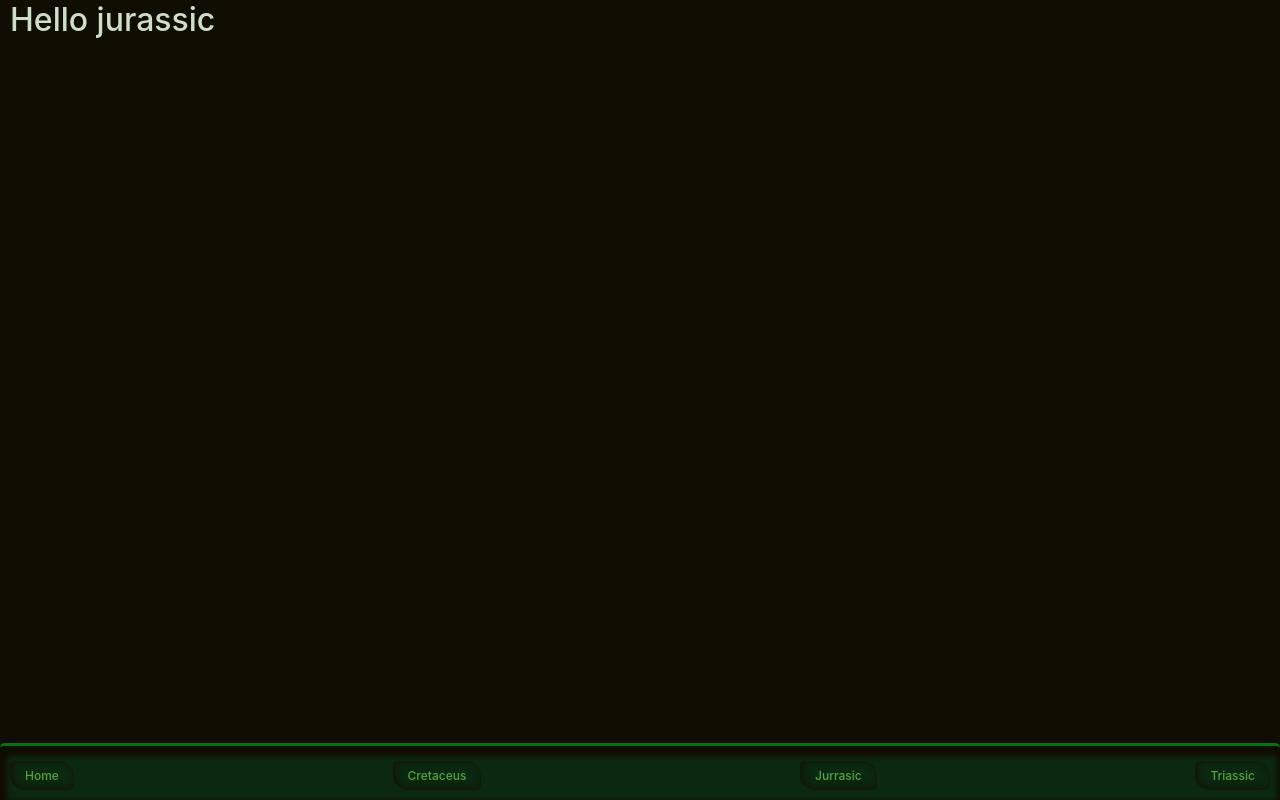
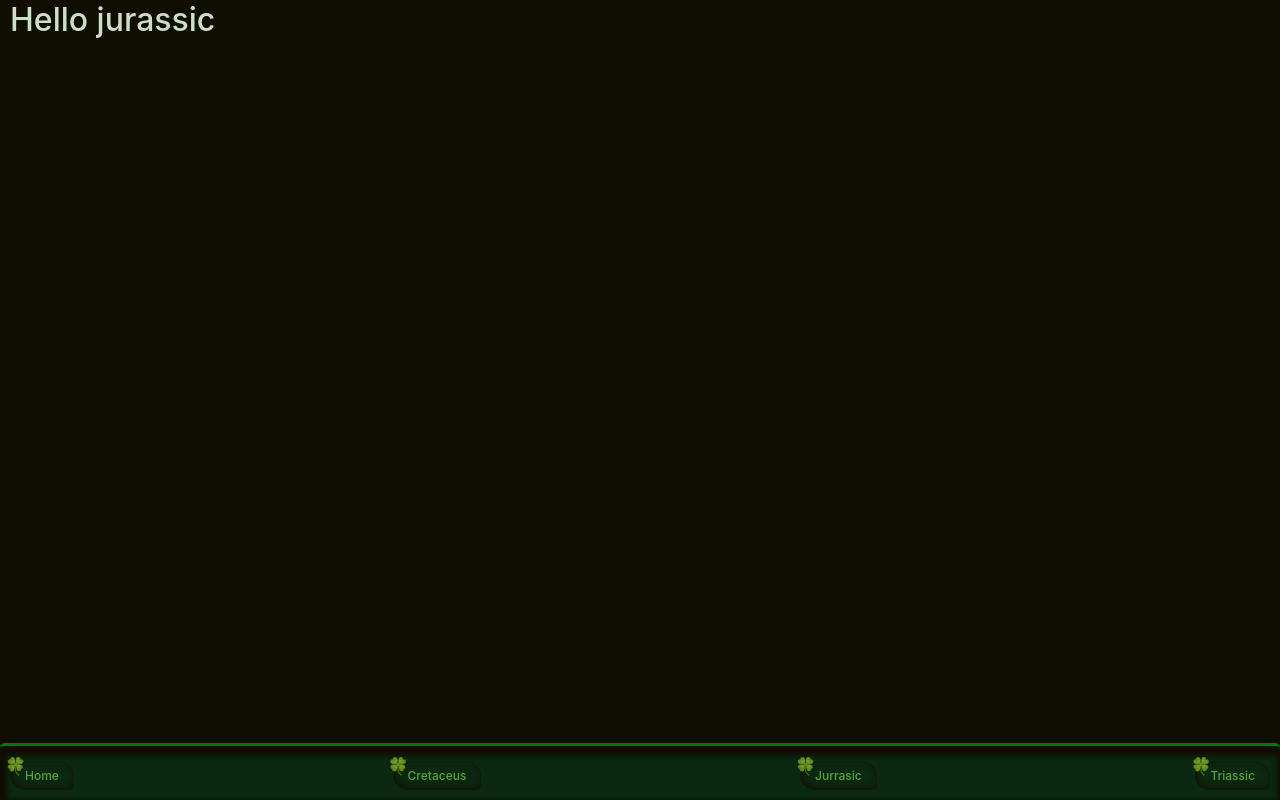
Before and after one commit to fridfn/ensiklopedia-website, a React (Vite) app: page /jurassic in a window 1280 px wide. Built offline with nearby package versions, Linux system fonts and the light colour scheme.

Commit message:
menambahkan detail pages dan testing di hp yang baru di reset :(

```diff
--- a/src/components/layout/Sidebar.jsx
+++ b/src/components/layout/Sidebar.jsx
@@ -3,7 +3,7 @@ import withToggleActive from '@/features/utils/withToggleActive';
 import mainIcon from '@/assets/icon/dinosaurus.png';
 import properties from '@/features/property/metadata.js';
 
-const Sidebar = ({isActive, toggleActive})=> {
+const Sidebar = ({ isActive, toggleActive }) => {
   const { sidebar } = properties;
 
   const sidebarItems = sidebar.name.map((name, index) => {
--- a/src/styles/App.scss
+++ b/src/styles/App.scss
@@ -174,10 +174,27 @@
 
 .navbar .wrapper .items {
  padding: 7px 15px;
+ position: relative;
  border-radius: 5px 15px 5px;
  transition: all .3s ease-in-out;
  background-color: $secondary-cards;
  box-shadow: inset 1px -1px 7px 1px $primary-bg;
+}
+
+.navbar .wrapper .items:before, .section-items .items .text-info:before {
+ opacity: .8;
+ content: '🍀';
+ font-size: 17px;
+ position: absolute;
+}
+
+.items .text-info:before {
+
+}
+
+.navbar .wrapper .items:before, .section-items .items .text-info:before {
+ left: -5px;
+ top: -5px;
 }
 
 .navbar .wrapper .items:hover .icon {
@@ -281,9 +298,10 @@
 }
 
 .section-items .items:hover .icon {
+ z-index: 25;
  color: $primary-text;
+ border: 2px solid $primary-border;
  animation: scale_effect 400ms linear;
- border: 2px solid $primary-border;
 }
 
 .section-items .items .icon {
```
Also changed, not shown: src/pages/main/detailPages.jsx (added, +10 -0 lines).
